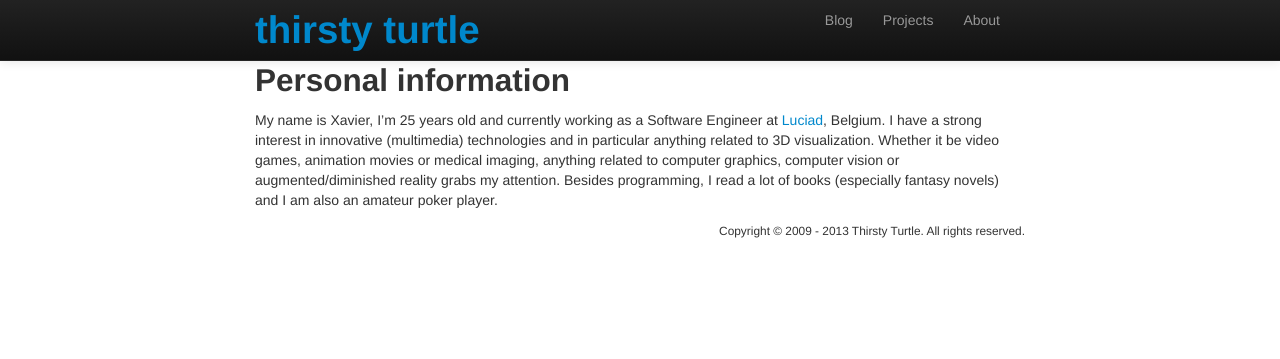
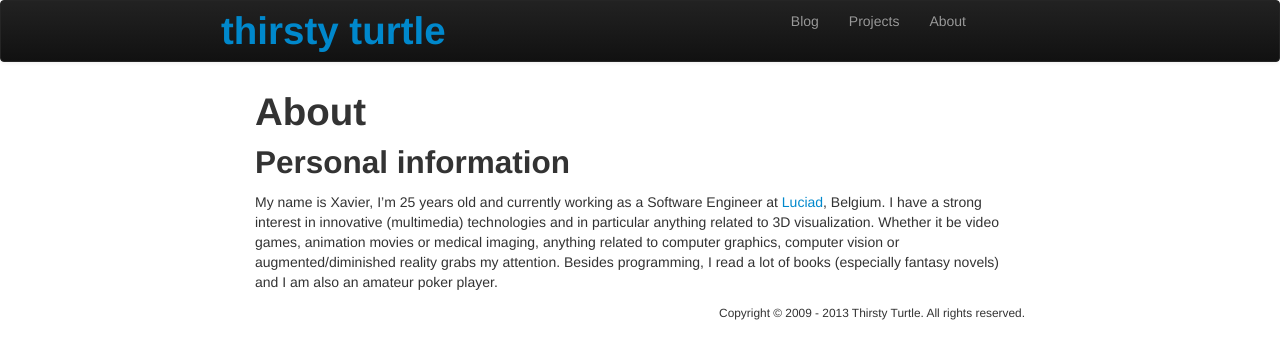
Before and after one commit to XavierTalpe/site-thirsty-turtle, a Jekyll site: the page built from about.html, in a window 1280 px wide. Shown: the top 359 px of the page. Built offline with Jekyll 4.4.1, drawn with Linux system fonts in a browser that asks for light colours; nearby versions of some CDN libraries; a script that is not in the unit is left out; comment, search, counter and statistics services are not loaded.

Commit message:
Updated header.

```diff
--- a/_layouts/default.html
+++ b/_layouts/default.html
@@ -21,7 +21,7 @@
 <body>
 
 <header>
-    <div class="navbar navbar-inverse navbar-fixed-top">
+    <div class="navbar navbar-inverse">
         <div class="navbar-inner">
             <div class="container">
                 <div class="row">
--- a/sass/site.scss
+++ b/sass/site.scss
@@ -1,6 +1,7 @@
 $spacer: 15px;
 $spacer-small: 10px;
 
+$color-black: #000;
 $color-white: #fafafa;
 $color-soft-white: #eee;
 $color-dark-white: #bbb;
@@ -53,7 +54,6 @@
 
 // TODO: Link hover color.
 // Inline comments.
-// Header image.
 // Integration with new framework.
 // TODO About
 // Projects
@@ -62,7 +62,6 @@
   background: url(#{$images}/background-white.jpg);
   // Inline.
   font-family: 'Open Sans', 'Helvetica Neue', Helvetica, Arial, sans-serif;
-  padding-top: $navbar-top-height;
 }
 
 h1, h2, h3, h4, h5, h6 {
@@ -99,8 +98,11 @@
     }
   }
 
-  .navbar .navbar-inner {
-    @include box-shadow(1px);
+  .navbar {
+    margin: 0;
+
+    .navbar-inner {
+      @include border-radius(0);
 
       background: url(#{$images}/background-dark.jpg);
       // Inline.
@@ -130,12 +132,13 @@
         }
       }
     }
+  }
 
   #image {
+    @include box-shadow;
+
     // Set different resolutions for media devices.
     background: url(#{$images}/header-image.jpg) center no-repeat;
-    border-top: 5px solid $color-blue;
-    border-bottom: 4px solid $color-blue;
     display: block;
     height: 225px;
     width: 100%;
```
Lines whose indentation alone changed are shown as unchanged.
